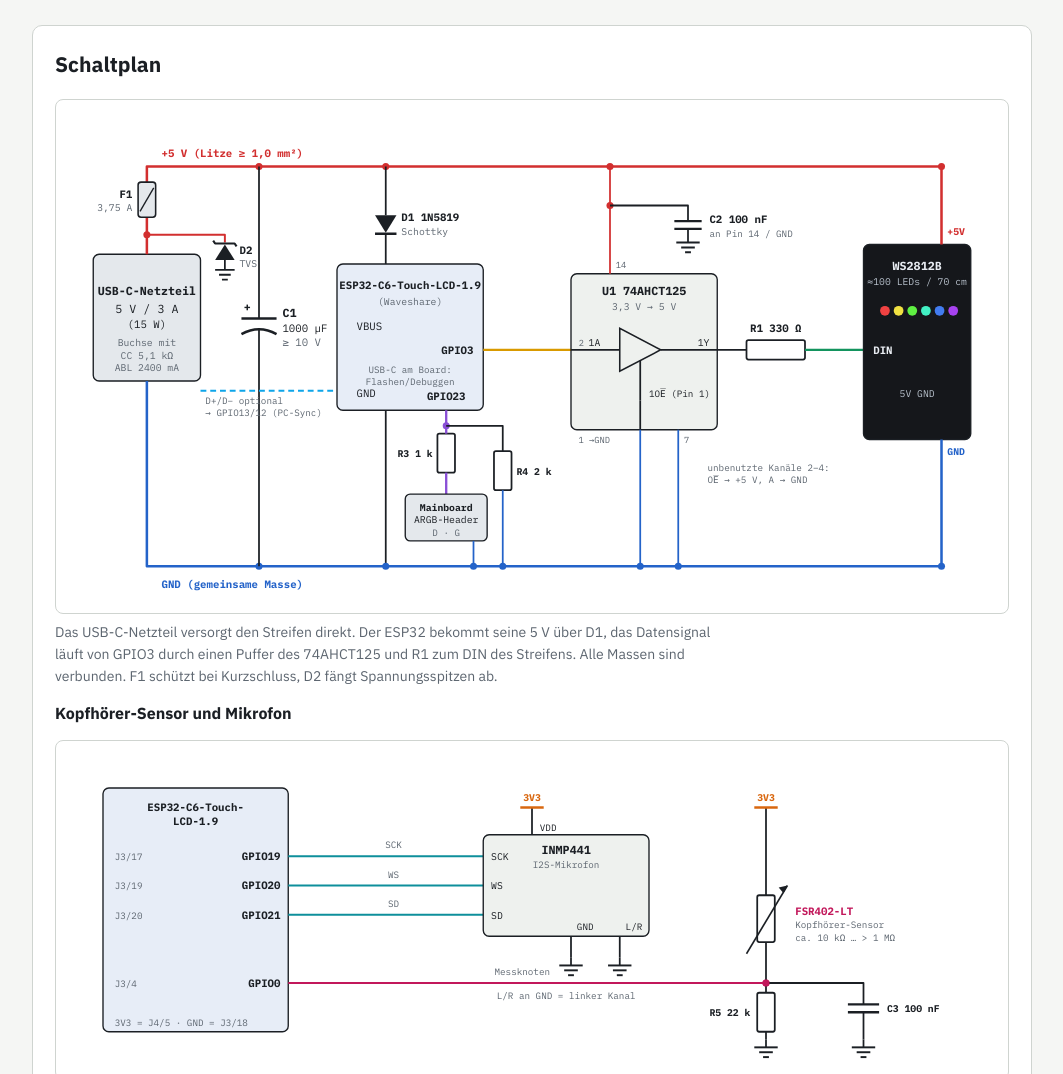
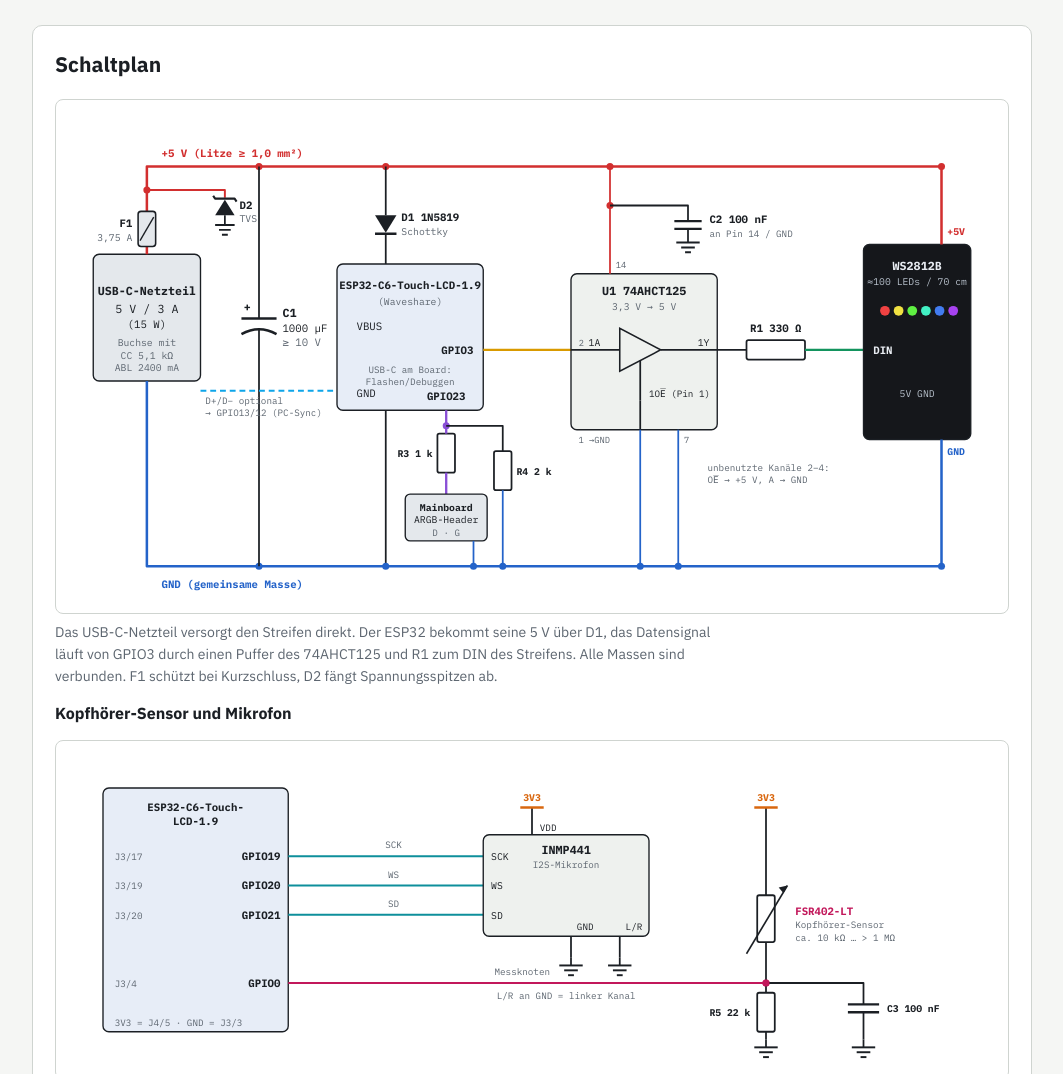
Before and after one commit to ma-t-thias/ESP32-LED-Kopfhoererstaender, a plain HTML site: page docs/hardware/schaltung.html in a window 1280 px wide. Shown: the part 665-1739 px from the top of the page, without its empty margins (108-1171 px from the left). Drawn offline with Linux system fonts and the light colour scheme.

Commit message:
Schaltplan: D2 hinter F1, Ersatzverkabelung und Hinweise nach Review
Co-Authored-By: Claude Opus 5.5 <noreply@anthropic.com>
Claude-Session: https://claude.ai/code/session_01GN2BkRmabsgeYyDYiBonZ3

```diff
--- a/docs/hardware/schaltung.html
+++ b/docs/hardware/schaltung.html
@@ -133,20 +133,20 @@ footer { font-size: 13px; color: var(--muted); }
 <text x="85" y="257" font-size="10" text-anchor="middle" font-weight="400" fill="var(--muted)">CC 5,1 kΩ</text>
 <text x="85" y="270" font-size="10" text-anchor="middle" font-weight="400" fill="var(--muted)">ABL 2400 mA</text>
 <path d="M85,150 L85,60 L900,60" fill="none" stroke="var(--plus)" stroke-width="2.6" stroke-linejoin="round"/>
-<rect x="76" y="76" width="18" height="36" rx="3" fill="var(--psu)" stroke="currentColor" stroke-width="1.6"/>
-<path d="M78,106 L92,82" fill="none" stroke="currentColor" stroke-width="1.4" stroke-linejoin="round"/>
-<text x="70" y="92" font-size="11" text-anchor="end" font-weight="700" fill="currentColor">F1</text>
-<text x="70" y="106" font-size="10" text-anchor="end" font-weight="400" fill="var(--muted)">3,75 A</text>
-<circle cx="85" cy="130" r="3.6" fill="var(--plus)"/>
-<path d="M85,130 L165,130 L165,138" fill="none" stroke="var(--plus)" stroke-width="2" stroke-linejoin="round"/>
-<path d="M155,156 L175,156 L165,140 Z" fill="currentColor"/>
-<path d="M153,136 L155,139 L175,139 L177,142" fill="none" stroke="currentColor" stroke-width="2.2" stroke-linejoin="round"/>
-<path d="M165,156 L165,166" fill="none" stroke="currentColor" stroke-width="1.8" stroke-linejoin="round"/>
-<path d="M155,166 L175,166" fill="none" stroke="currentColor" stroke-width="2" stroke-linejoin="round"/>
-<path d="M159,171 L171,171" fill="none" stroke="currentColor" stroke-width="2" stroke-linejoin="round"/>
-<path d="M162,176 L168,176" fill="none" stroke="currentColor" stroke-width="2" stroke-linejoin="round"/>
-<text x="180" y="150" font-size="11" text-anchor="start" font-weight="700" fill="currentColor">D2</text>
-<text x="180" y="163" font-size="10" text-anchor="start" font-weight="400" fill="var(--muted)">TVS</text>
+<rect x="76" y="106" width="18" height="36" rx="3" fill="var(--psu)" stroke="currentColor" stroke-width="1.6"/>
+<path d="M78,136 L92,112" fill="none" stroke="currentColor" stroke-width="1.4" stroke-linejoin="round"/>
+<text x="70" y="122" font-size="11" text-anchor="end" font-weight="700" fill="currentColor">F1</text>
+<text x="70" y="136" font-size="10" text-anchor="end" font-weight="400" fill="var(--muted)">3,75 A</text>
+<circle cx="85" cy="84" r="3.6" fill="var(--plus)"/>
+<path d="M85,84 L165,84 L165,92" fill="none" stroke="var(--plus)" stroke-width="2" stroke-linejoin="round"/>
+<path d="M155,110 L175,110 L165,94 Z" fill="currentColor"/>
+<path d="M153,90 L155,93 L175,93 L177,96" fill="none" stroke="currentColor" stroke-width="2.2" stroke-linejoin="round"/>
+<path d="M165,110 L165,120" fill="none" stroke="currentColor" stroke-width="1.8" stroke-linejoin="round"/>
+<path d="M155,120 L175,120" fill="none" stroke="currentColor" stroke-width="2" stroke-linejoin="round"/>
+<path d="M159,125 L171,125" fill="none" stroke="currentColor" stroke-width="2" stroke-linejoin="round"/>
+<path d="M162,130 L168,130" fill="none" stroke="currentColor" stroke-width="2" stroke-linejoin="round"/>
+<text x="180" y="104" font-size="11" text-anchor="start" font-weight="700" fill="currentColor">D2</text>
+<text x="180" y="117" font-size="10" text-anchor="start" font-weight="400" fill="var(--muted)">TVS</text>
 <path d="M85,280 L85,470 L900,470" fill="none" stroke="var(--minus)" stroke-width="2.6" stroke-linejoin="round"/>
 <text x="100" y="50" font-size="11" text-anchor="start" font-weight="700" fill="var(--plus)">+5 V (Litze ≥ 1,0 mm²)</text>
 <text x="100" y="492" font-size="11" text-anchor="start" font-weight="700" fill="var(--minus)">GND (gemeinsame Masse)</text>
@@ -274,7 +274,7 @@ footer { font-size: 13px; color: var(--muted); }
 <text x="52" y="174" font-size="9.5" text-anchor="start" font-weight="400" fill="var(--muted)">J3/20</text>
 <text x="222" y="244" font-size="11" text-anchor="end" font-weight="700" fill="currentColor">GPIO0</text>
 <text x="52" y="244" font-size="9.5" text-anchor="start" font-weight="400" fill="var(--muted)">J3/4</text>
-<text x="52" y="284" font-size="9.5" text-anchor="start" font-weight="400" fill="var(--muted)">3V3 = J4/5 · GND = J3/18</text>
+<text x="52" y="284" font-size="9.5" text-anchor="start" font-weight="400" fill="var(--muted)">3V3 = J4/5 · GND = J3/3</text>
 <path d="M230,110 L430,110" fill="none" stroke="var(--i2s)" stroke-width="2.2" stroke-linejoin="round"/>
 <path d="M230,140 L430,140" fill="none" stroke="var(--i2s)" stroke-width="2.2" stroke-linejoin="round"/>
 <path d="M230,170 L430,170" fill="none" stroke="var(--i2s)" stroke-width="2.2" stroke-linejoin="round"/>
@@ -817,7 +817,7 @@ footer { font-size: 13px; color: var(--muted); }
 <line x1="64" y1="768" x2="656" y2="768" stroke="var(--minus)" stroke-width="1.4" opacity=".7"/>
 <line x1="64" y1="770" x2="656" y2="770" stroke="var(--v33)" stroke-width="1.4" opacity=".7"/>
 <text x="57" y="762" font-size="13" text-anchor="middle" font-weight="700" fill="var(--minus)" >−</text>
-<text x="668" y="784" font-size="9" text-anchor="end" font-weight="700" fill="var(--v33)" >3V3</text>
+<text x="57" y="784" font-size="8" text-anchor="middle" font-weight="700" fill="var(--v33)" >3V3</text>
 <rect x="67" y="497" width="6" height="6" rx="1" fill="var(--hole)"/>
 <rect x="67" y="517" width="6" height="6" rx="1" fill="var(--hole)"/>
 <rect x="67" y="537" width="6" height="6" rx="1" fill="var(--hole)"/>
@@ -1617,7 +1617,7 @@ footer { font-size: 13px; color: var(--muted); }
 </svg></div>
     <figcaption>Zwei Breadboards übereinander, Board 1 oben, Board 2 darunter. Reihen 1–30 von links nach rechts, Spalten j (oben) bis a (unten). Jede Reihe ist pro Hälfte (a–e und f–j) leitend verbunden. Der ESP überspannt beide Boards in den Reihen 1 bis 20: Display nach oben, USB-C-Anschluss Richtung Reihe 1, Stiftleiste J4 in Board 1 Spalte a, J3 in Board 2 Spalte j. Unter dem Display bleiben pro Reihe nur die freien Löcher Board 1 e (für J4) und Board 2 f (für J3) erreichbar, gelb markiert. Die Steuerung sitzt auf Board 1. Die USB-C-Buchse steckt auf Board 2 in Spalte a, Reihe 23 (GND) bis 30 (CC2), die Platine ragt über die untere Schiene. Der 74AHCT125 sitzt in den Reihen 23 bis 29 und überbrückt den Mittelkanal mit der Kerbe Richtung Reihe 29. Reihe 21 und 22 tragen den Spannungsteiler für das ARGB-Signal. Auf Board 2 sind die unteren Schienen <b>3,3 V</b> (außen) und GND (innen), dort hängen Kopfhörer-Sensor und Mikrofon. Der Messknoten für den Sensor ist Board 2 Reihe 4 (a–e), R5 und C3 stecken stehend zwischen Reihe 4 und Reihe 3 (GND). Das Mikrofon hängt mit sechs Kabeln (Buchse–Stecker) unter Board 2, die drei Datenleitungen stecken direkt in den freien Löchern der ESP-Pins.</figcaption>
   </figure>
-  <div class="warn"><b>Vor dem Einstecken prüfen:</b> Die beiden Stiftleisten liegen 17,78 mm (7 Rastermaße) auseinander, das passt genau auf Board 1 Spalte a und Board 2 Spalte j, wenn die Boards direkt aneinander stecken. Die M2-Abstandsbolzen (4 mm) auf der Rückseite begrenzen die Einstecktiefe, die Stifte greifen trotzdem sicher. Wenn es nicht sauber sitzt: Board neben das Breadboard legen und nur VBUS, GND, IO3 und IO23 mit vier Dupont-Kabeln (Buchse–Stecker) in Board 1 e1, e3, e9 und Board 2 f7 führen. Elektrisch ist das identisch. Kontrolliere außerdem die Aufschrift: In Board 1, Reihe 1, Spalte a muss der Pin „VBUS“ stecken (J4 Pin 1, direkt neben der USB-C-Buchse). Die USB-C-Buchse steckt nur zur Halterung im Breadboard. Die Litze für VBUS und GND lötest du oben an die Stifte der Buchse, so fließt der LED-Strom nicht über die Breadboard-Kontakte. Board 2, Reihe 23 und 24 (Spalte b bis e) liegen dadurch auf GND und 5 V, dort nichts anderes einstecken. <b>Die unteren Schienen von Board 2 führen 3,3 V, nicht 5 V.</b> Nie mit den 5-V-Schienen verbinden, sonst bekommen GPIO0 und das Mikrofon 5 V.</div>
+  <div class="warn"><b>Vor dem Einstecken prüfen:</b> Die beiden Stiftleisten liegen 17,78 mm (7 Rastermaße) auseinander, das passt genau auf Board 1 Spalte a und Board 2 Spalte j, wenn die Boards direkt aneinander stecken. Die M2-Abstandsbolzen (4 mm) auf der Rückseite begrenzen die Einstecktiefe, die Stifte greifen trotzdem sicher. Wenn es nicht sauber sitzt: Board neben das Breadboard legen und die benutzten Pins mit Dupont-Kabeln (Buchse–Stecker) in die markierten Löcher führen: VBUS, GND, 3V3, IO23 nach Board 1 e1, e3, e5, e9 und GND, IO0, IO3, IO19, IO20, IO21 nach Board 2 f3, f4, f7, f17, f19, f20 (zehn Kabel). Elektrisch ist das identisch. Kontrolliere außerdem die Aufschrift: In Board 1, Reihe 1, Spalte a muss der Pin „VBUS“ stecken (J4 Pin 1, direkt neben der USB-C-Buchse). Die USB-C-Buchse steckt nur zur Halterung im Breadboard. Die Litze für VBUS und GND lötest du oben an die Stifte der Buchse, so fließt der LED-Strom nicht über die Breadboard-Kontakte. Board 2, Reihe 23 und 24 (Spalte b bis e) liegen dadurch auf GND und 5 V, dort nichts anderes einstecken. <b>Die unteren Schienen von Board 2 führen 3,3 V, nicht 5 V.</b> Nie mit den 5-V-Schienen verbinden, sonst bekommen GPIO0 und das Mikrofon 5 V.</div>
 
   <div class="tablewrap">
   <table>
@@ -1678,7 +1678,7 @@ footer { font-size: 13px; color: var(--muted); }
       <tr><td>11</td><td>Verbindungsklemmen</td><td>WAGO 221-413 (3-fach)</td><td class="num">2</td><td>Je eine für +5 V und GND: USB-C-Buchse, Streifen, Breadboard.</td></tr>
       <tr><td>12</td><td>Litze</td><td>1,0 mm² (AWG 18), rot und schwarz</td><td class="num">je 0,5 m</td><td>Für den Strompfad USB-C-Buchse → Streifen. 0,75 mm² reicht bei 3 A auch.</td></tr>
       <tr><td>13</td><td>Steckverbinder Streifen</td><td>JST-SM 3-polig, Gegenstück zum Eingang</td><td class="num">1</td><td>Optional, wenn du die offenen Litzen am Streifen nicht direkt in die WAGO-Klemme führen willst.</td></tr>
-      <tr><td>14</td><td>Steckbrücken</td><td>Jumper Stecker–Stecker, Drahtbrückenset</td><td class="num">ca. 18</td><td>Plus 4 × Buchse–Stecker als Reserve für die Variante „Board neben dem Breadboard“.</td></tr>
+      <tr><td>14</td><td>Steckbrücken</td><td>Jumper Stecker–Stecker, Drahtbrückenset</td><td class="num">ca. 22</td><td>Dazu 6 × Buchse–Stecker für das Mikrofon und 10 × Buchse–Stecker als Reserve für die Variante „Board neben dem Breadboard“.</td></tr>
       <tr><td>15</td><td>ARGB-Kabel</td><td>3-polige ARGB-Verlängerung (5V, D, G) mit Buchse für den Mainboard-Header</td><td class="num">1</td><td>Ende abschneiden, nur D und G nutzen. So steuert ASUS Aura den Ständer.</td></tr>
       <tr><td>16</td><td>Widerstände R3, R4</td><td>1 kΩ und 2 kΩ</td><td class="num">je 1</td><td>Spannungsteiler: 5 V × 2 / 3 = 3,3 V am GPIO23. Ersatzweise 3 × 1 kΩ, zwei davon in Reihe als 2 kΩ.</td></tr>
       <tr><td>17</td><td>Polyfuse F1</td><td>RXEF375 (3,75 A halten, 7,5 A auslösen), radial</td><td class="num">1</td><td>In die +5-V-Leitung nach der USB-C-Buchse. Setzt sich nach dem Abkühlen selbst zurück. Wie auf der Platine v2.</td></tr>
@@ -1724,7 +1724,7 @@ footer { font-size: 13px; color: var(--muted); }
     <thead><tr><th>Leiste</th><th>Pins</th><th>Verwendung hier</th></tr></thead>
     <tbody>
       <tr><td>J4 (Board 1 Spalte a)</td><td class="mono">1 VBUS · 2 VSYS · 3 GND · 4 3V3_EN · 5 3V3 · 6 ADC_VREF · 7 IO22 · 8 GND · 9 IO23 · 10 EXIO0 · 11 RUN · 12 EXIO1 · 13 GND · 14–17 EXIO2–5 · 18 GND · 19–20 EXIO6–7</td><td>Pin 1 VBUS über D1, Pin 3 GND, Pin 5 3V3 für Sensor und Mikrofon, Pin 9 IO23 = ARGB-Eingang vom Mainboard. EXIO sind Ausgänge des I²C-Expanders TCA9554, für WS2812B nicht geeignet.</td></tr>
-      <tr><td>J3 (Board 2 Spalte j)</td><td class="mono">1 IO16 · 2 IO17 · 3 GND · 4 IO0 · 5 IO1 · 6 IO2 · 7 IO3 · 8 GND · 9 IO8 · 10 IO9 · 11 IO12 · 12 IO13 · 13 GND · 14 IO14 · 15 IO15 · 16 IO18 · 17 IO19 · 18 GND · 19 IO20 · 20 IO21</td><td>Pin 7 IO3 = LED-Daten. Pin 4 IO0 = Kopfhörer-Sensor, Pin 17/19/20 IO19/20/21 = Mikrofon (I2S). Dafür keine SD-Karte einstecken, IO19/20 sind sonst die SD-Karte. Nicht benutzen: 16/17 UART0, 12/13 USB (nur für PC-Sync), 1/2 IMU-Interrupt, 8/18 Touch-I²C, 9/15 Strapping, 14/15 LCD.</td></tr>
+      <tr><td>J3 (Board 2 Spalte j)</td><td class="mono">1 IO16 · 2 IO17 · 3 GND · 4 IO0 · 5 IO1 · 6 IO2 · 7 IO3 · 8 GND · 9 IO8 · 10 IO9 · 11 IO12 · 12 IO13 · 13 GND · 14 IO14 · 15 IO15 · 16 IO18 · 17 IO19 · 18 GND · 19 IO20 · 20 IO21</td><td>Pin 7 IO3 = LED-Daten. Pin 4 IO0 = Kopfhörer-Sensor (IO0 ist auf manchen Waveshare-Boards auch als Akku-Messeingang vorgesehen. Beim ersten Test ohne aufgelegten Kopfhörer messen: GPIO0 muss nahe 0 V liegen, sonst die Schwellen in <code>config.h</code> anpassen), Pin 17/19/20 IO19/20/21 = Mikrofon (I2S). Dafür keine SD-Karte einstecken, IO19/20 sind sonst die SD-Karte. Nicht benutzen: 16/17 UART0, 12/13 USB (nur für PC-Sync), 1/2 IMU-Interrupt, 8/18 Touch-I²C, 9/15 Strapping, 14/15 LCD.</td></tr>
       <tr><td>Intern belegt</td><td class="mono">LCD 4/5/6/7/14/15 · Touch + IMU I²C 8/18 · IMU-INT 1/2 · SD 19/20 · BOOT 9</td><td>Pin 1 beider Leisten liegt an der USB-C-Seite.</td></tr>
     </tbody>
   </table>
```
Also changed, not shown: docs/hardware/schaltung_template.html (+3 -3 lines), 1 other file.
